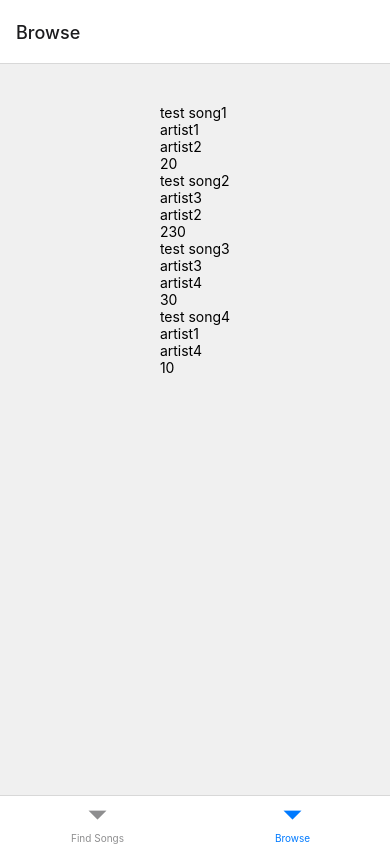
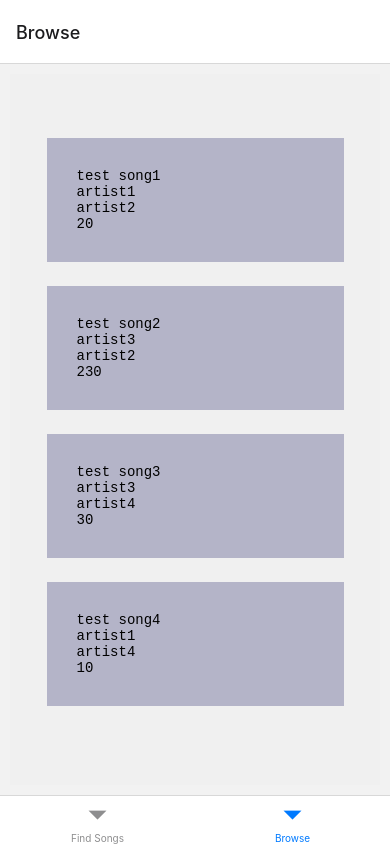
Before and after one commit to aloshon/theadvocator, a React Native app: screen /Browse in a window 390 px wide. Built offline with nearby package versions, Linux system fonts and the light colour scheme.

Commit message:
style list

```diff
--- a/Browse.tsx
+++ b/Browse.tsx
@@ -34,8 +34,9 @@ export const Browse: FC<BrowseProps>  = ({songs, currentTheme}: BrowseProps) =>
       flex: 1,
       backgroundColor: currentTheme.background,
       paddingTop: 40,
+      margin: 10,
       paddingHorizontal: 20,
-      alignItems: 'center',
+      // alignItems: 'center',
       justifyContent: 'center',
     },
     promptContainer: {
@@ -44,6 +45,17 @@ export const Browse: FC<BrowseProps>  = ({songs, currentTheme}: BrowseProps) =>
       alignItems: 'center',
       justifyContent: 'center',
     },
+    item: {
+      marginTop: 24,
+      padding: 30,
+      width: "90%",
+      backgroundColor: currentTheme.secondary,
+      margin: "auto",
+      fontSize: '3 em'
+    },
+    text: {
+      fontFamily: "'Courier New', monospace",
+    }
   });
 
   const [index, setIndex] = useState(0);
@@ -57,12 +69,12 @@ export const Browse: FC<BrowseProps>  = ({songs, currentTheme}: BrowseProps) =>
               style = {{flex: 1, flexDirection: "row"}}
               onPress= {() => {}}
             >
-              <View>
-                <Text>{song.title}</Text>
+              <View style={(styles.item)}>
+                <Text style={(styles.text)}>{song.title}</Text>
                 <View>
-                  {song.artists?.length !== 0 && song.artists?.map(artist => <Text>{artist}</Text>)}
+                  {song.artists?.length !== 0 && song.artists?.map(artist => <Text style={(styles.text)}>{artist}</Text>)}
                 </View>
-                <Text>{song.rank}</Text>
+                <Text style={(styles.text)}>{song.rank}</Text>
               </View>
             </TouchableOpacity>
           ))
```
